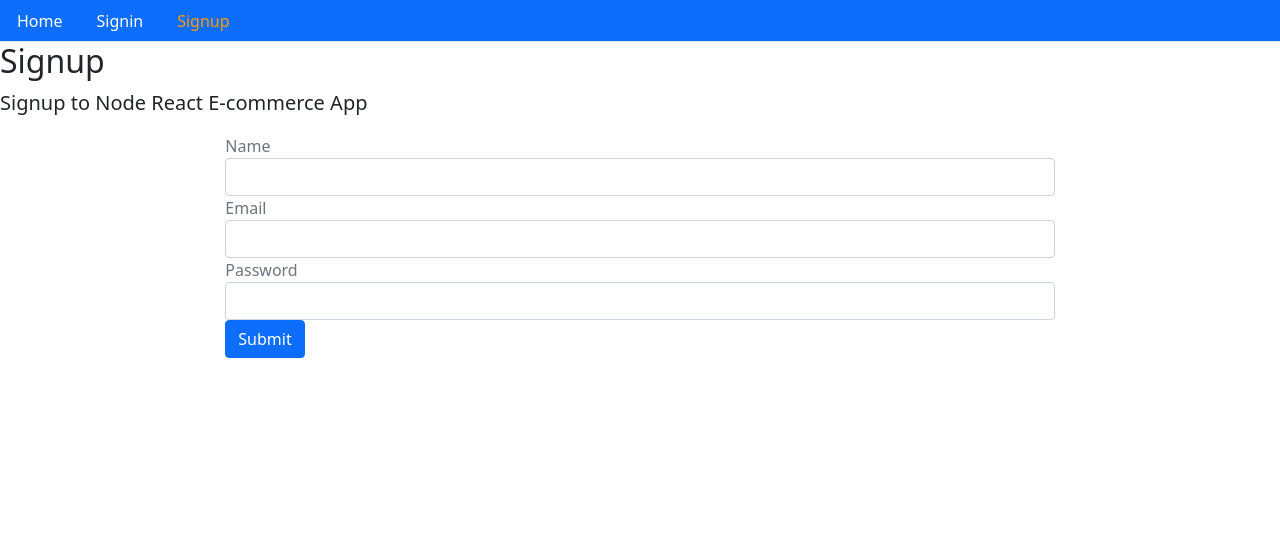
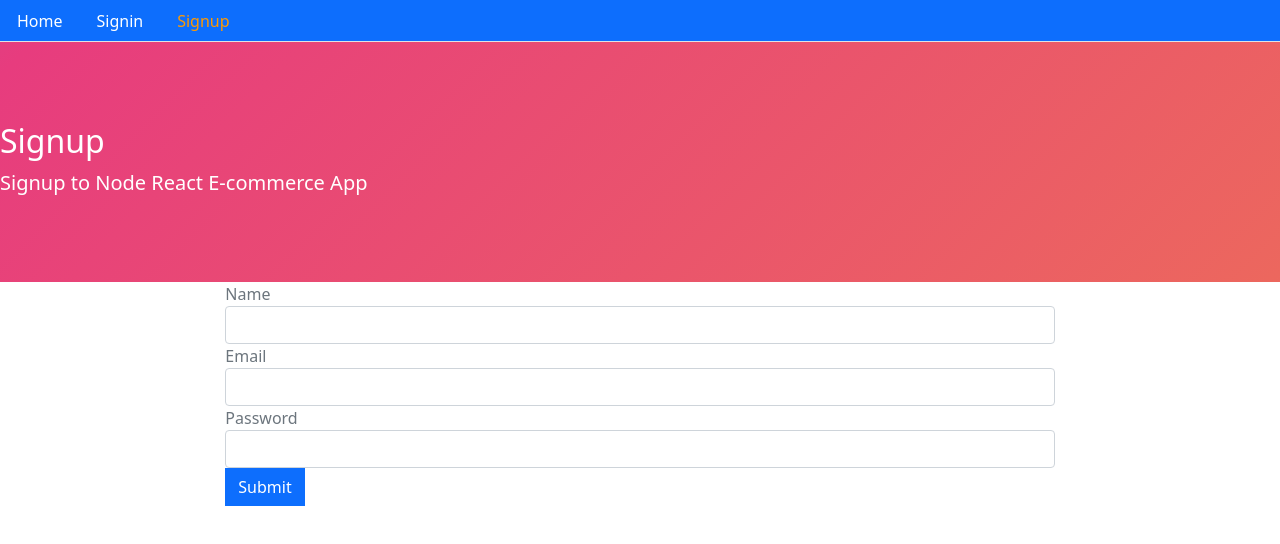
Before and after one commit to HtetOoNaing/ecommerce-udemy-react-hook, a React (Create React App) app: page /signup in a window 1280 px wide. Shown: the top 544 px of the page. Built offline with nearby package versions, Linux system fonts and the light colour scheme; no server answers.

Commit message:
styling jumbotron and button

```diff
--- a/src/core/Card.js
+++ b/src/core/Card.js
@@ -12,7 +12,7 @@
                     <p>{product.description}</p>
                     <p>${product.price}</p>
                     <Link to="/">
-                        <button className="btn btn-outline-primary mt-2 mb-2">View Product</button>
+                        <button className="btn btn-outline-primary mt-2 mb-2 mr-2">View Product</button>
                     </Link>
                     <button className="btn btn-outline-warning mt-2 mb-2">Add to card</button>
                 </div>
--- a/src/core/Layout.js
+++ b/src/core/Layout.js
@@ -1,5 +1,6 @@
 import React from 'react';
 import Menu from './Menu';
+import '../styles.css';
 
 const Layout = ({ title= 'Title', description = "Description", className, children }) => (
 	<div>
--- /dev/null
+++ b/src/styles.css
@@ -0,0 +1,74 @@
+/**
+* border radius
+*/
+
+.btn, .jumbotron, .nav :hover {
+    border-radius: 0px;
+}
+
+/**
+* product image on card
+*/
+.product-img {
+    min-height: 100px;
+}
+
+.jumbotron h2 {
+    padding-top: 10vh;
+}
+
+/* @media only screen and (max-width: 600px) {
+    .jumbotron h2 {
+        margin-top: 10px;
+    }
+} */
+
+/**
+* jumbotron animation
+*/
+.jumbotron {
+    width: 30wh;
+    height: 30vh;
+    color: #fff;
+    background: linear-gradient(-45deg, #ee7752, #e73c7e, #23a6d5, #23d5ab);
+    background-size: 400% 400%;
+    -webkit-animation: Gradient 15s ease infinite;
+    -moz-animation: Gradient 15s ease infinite;
+    animation: Gradient 15s ease infinite;
+}
+
+@-webkit-keyframes Gradient {
+    0% {
+        background-position: 0% 50%;
+    }
+    50% {
+        background-position: 100% 50%;
+    }
+    100% {
+        background-position: 0% 50%;
+    }
+}
+
+@-moz-keyframes Gradient {
+    0% {
+        background-position: 0% 50%;
+    }
+    50% {
+        background-position: 100% 50%;
+    }
+    100% {
+        background-position: 0% 50%;
+    }
+}
+
+@keyframes Gradient {
+    0% {
+        background-position: 0% 50%;
+    }
+    50% {
+        background-position: 100% 50%;
+    }
+    100% {
+        background-position: 0% 50%;
+    }
+}
```
